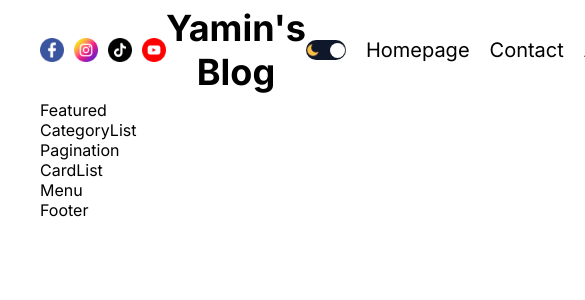
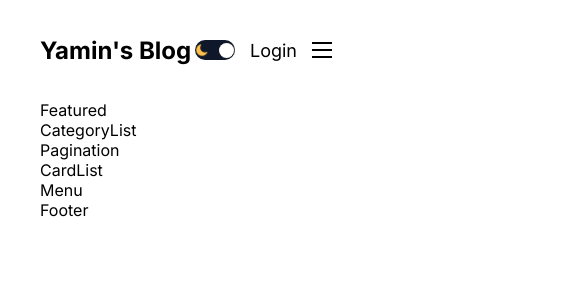
Before and after one commit to yaminmuhammad/next-blog, a Next.js app: page / in a window 390 px wide. Shown: the top 300 px of the page, 585 px wide, since content can reach past the window. Built offline with nearby package versions, Linux system fonts and the light colour scheme.

Commit message:
add humberger btn 5216

```diff
--- a/src/app/components/authLinks/AuthLinks.jsx
+++ b/src/app/components/authLinks/AuthLinks.jsx
@@ -1,18 +1,46 @@
+"use client";
+
 import Link from "next/link";
 import styles from "./authLinks.module.css";
+import { useState } from "react";
 
 const AuthLinks = () => {
+	const [open, setOpen] = useState(false);
 	// temporary
-	const status = "authenticated";
+	const status = "not authenticated";
 	return (
 		<>
 			{status === "not authenticated" ? (
-				<Link href="/login">Login</Link>
+				<Link href="/login" className={styles.link}>
+					Login
+				</Link>
 			) : (
 				<>
-					<Link href="/write">Write</Link>
+					<Link href="/write" className={styles.link}>
+						Write
+					</Link>
 					<span className={styles.link}>Logout</span>{" "}
 				</>
+			)}
+			<div className={styles.burger} onClick={() => setOpen(!open)}>
+				<div className={styles.line}></div>
+				<div className={styles.line}></div>
+				<div className={styles.line}></div>
+			</div>
+			{open && (
+				<div className={styles.responsiveMenu}>
+					<Link href="/">Homepage</Link>
+					<Link href="/">About</Link>
+					<Link href="/">Contact</Link>
+					{status === "not authenticated" ? (
+						<Link href="/login">Login</Link>
+					) : (
+						<>
+							<Link href="/write">Write</Link>
+							<span className={styles.link}>Logout</span>{" "}
+						</>
+					)}
+				</div>
 			)}
 		</>
 	);
--- a/src/app/components/authLinks/authLinks.module.css
+++ b/src/app/components/authLinks/authLinks.module.css
@@ -1,3 +1,24 @@
 .link {
 	cursor: pointer;
 }
+
+.burger {
+	width: 20px;
+	height: 16px;
+	display: none;
+	flex-direction: column;
+	justify-content: space-between;
+	cursor: pointer;
+}
+
+.line {
+	width: 100%;
+	height: 2px;
+	background-color: var(--textColor);
+}
+
+@media screen and (max-width: 640px) {
+	.burger {
+		display: flex;
+	}
+}
--- a/src/app/components/navbar/Navbar.jsx
+++ b/src/app/components/navbar/Navbar.jsx
@@ -17,9 +17,15 @@
 			<div className={styles.logo}>Yamin&apos;s Blog</div>
 			<div className={styles.links}>
 				<ThemeToggle />
-				<Link href="/">Homepage</Link>
-				<Link href="/">Contact</Link>
-				<Link href="/">About</Link>
+				<Link href="/" className={styles.link}>
+					Homepage
+				</Link>
+				<Link href="/" className={styles.link}>
+					Contact
+				</Link>
+				<Link href="/" className={styles.link}>
+					About
+				</Link>
 				<AuthLinks />
 			</div>
 		</div>
--- a/src/app/components/navbar/navbar.module.css
+++ b/src/app/components/navbar/navbar.module.css
@@ -25,3 +25,36 @@
 	align-items: center;
 	font-size: 20px;
 }
+
+@media screen and (max-width: 1280px) {
+	.logo {
+		font-size: 32px;
+	}
+
+	.links {
+		font-size: 18px;
+		gap: 15px;
+	}
+}
+
+@media screen and (max-width: 1024px) {
+	.social {
+		display: none;
+	}
+
+	.logo {
+		text-align: left;
+	}
+}
+
+@media screen and (max-width: 768px) {
+	.logo {
+		font-size: 24px;
+	}
+}
+
+@media screen and (max-width: 640px) {
+	.link {
+		display: none;
+	}
+}
--- a/src/app/globals.css
+++ b/src/app/globals.css
@@ -1,6 +1,6 @@
-:root{
-    --bg: white,
-    --textColor: black,
+:root {
+	--bg: white;
+	--textColor: black;
 	--softBg: #f0f0f0;
 	--softTextColor: #626262;
 }
@@ -14,7 +14,6 @@
 body {
 	max-width: 100vw;
 	overflow-x: hidden;
-
 }
 
 a {
@@ -29,11 +28,17 @@
 	--softTextColor: #a6a6a6;
 }
 
+.light {
+	--bg: white;
+	--textColor: black;
+	--softBg: #f0f0f0;
+	--softTextColor: #626262;
+}
+
 .container {
 	min-height: 100vh;
 	background-color: var(--bg);
 	color: var(--textColor);
-
 }
 
 .wrapper {
@@ -51,19 +56,19 @@
 	}
 }
 
-@media screen and (max-width: 1280px){
+@media screen and (max-width: 1280px) {
 	.wrapper {
 		max-width: 1024px;
 	}
 }
 
-@media screen and (max-width: 1280px){
+@media screen and (max-width: 1280px) {
 	.wrapper {
 		max-width: 1024px;
 	}
 }
 
-@media screen and (max-width: 1024px){
+@media screen and (max-width: 1024px) {
 	.wrapper {
 		max-width: 768px;
 		padding-left: 40px;
@@ -71,13 +76,13 @@
 	}
 }
 
-@media screen and (max-width: 768px){
+@media screen and (max-width: 768px) {
 	.wrapper {
 		max-width: 640px;
 	}
 }
 
-@media screen and (max-width: 640px){
+@media screen and (max-width: 640px) {
 	.wrapper {
 		max-width: 475px;
 	}
```
Lines whose indentation alone changed are shown as unchanged.
